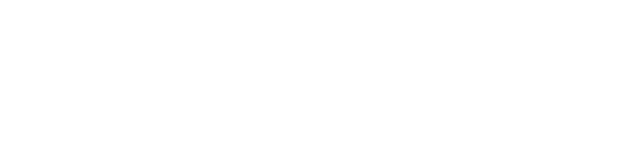
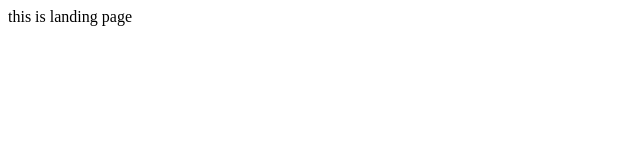
Before and after one commit to kagz/pirates-front-end, a website: page dockroot/index.html in a window 1280 px wide. Shown: the whole page, without its empty margins (0-640 px from the left). Drawn offline with Linux system fonts and the light colour scheme.

Commit message:
creating landing page

```diff
--- a/dockroot/index.html
+++ b/dockroot/index.html
@@ -6,6 +6,8 @@
     <title>Front End Remake</title>
 </head>
 <body>
-
+    <div>
+        this is landing page
+    </div>
 </body>
 </html>
```
